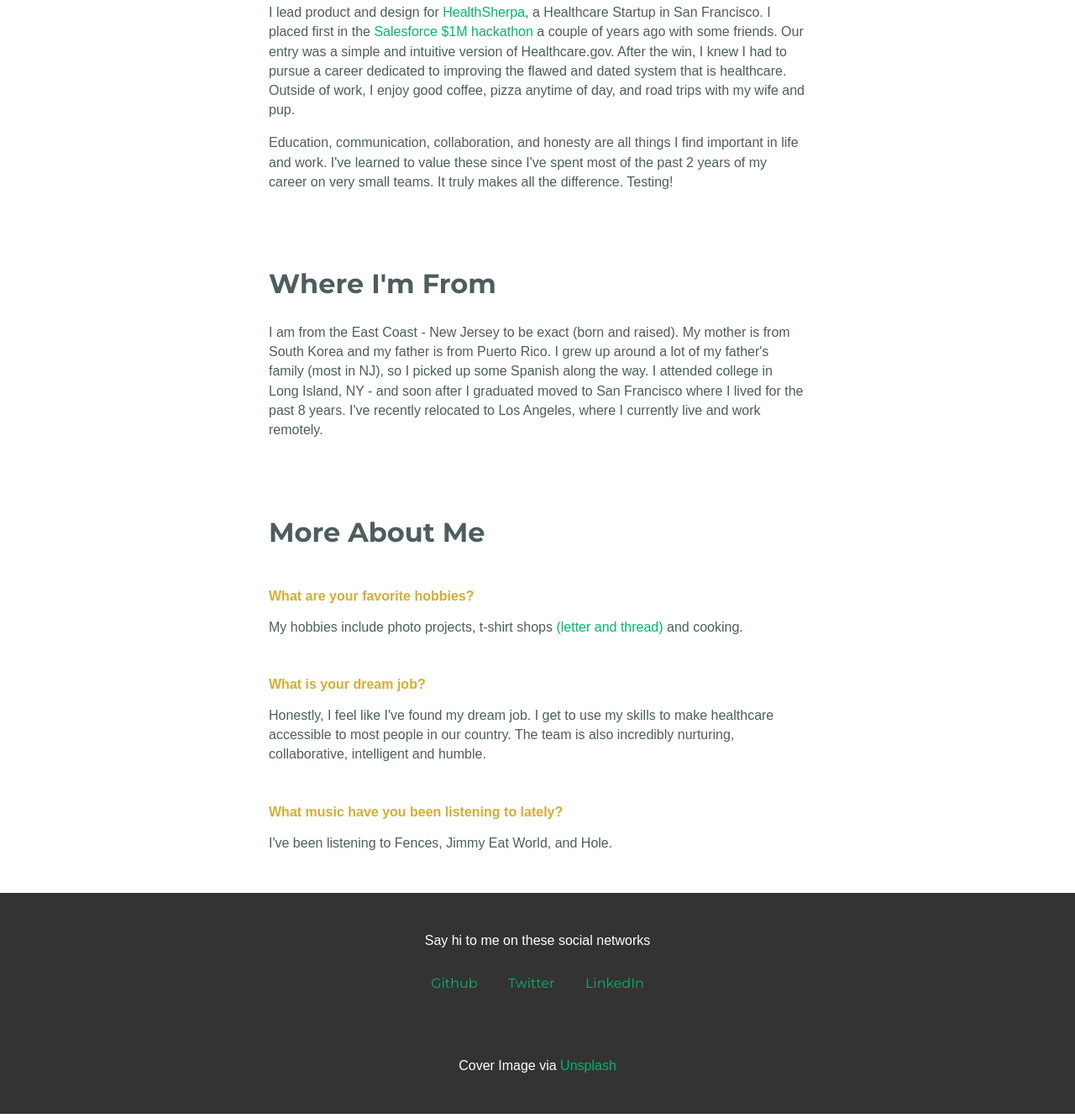
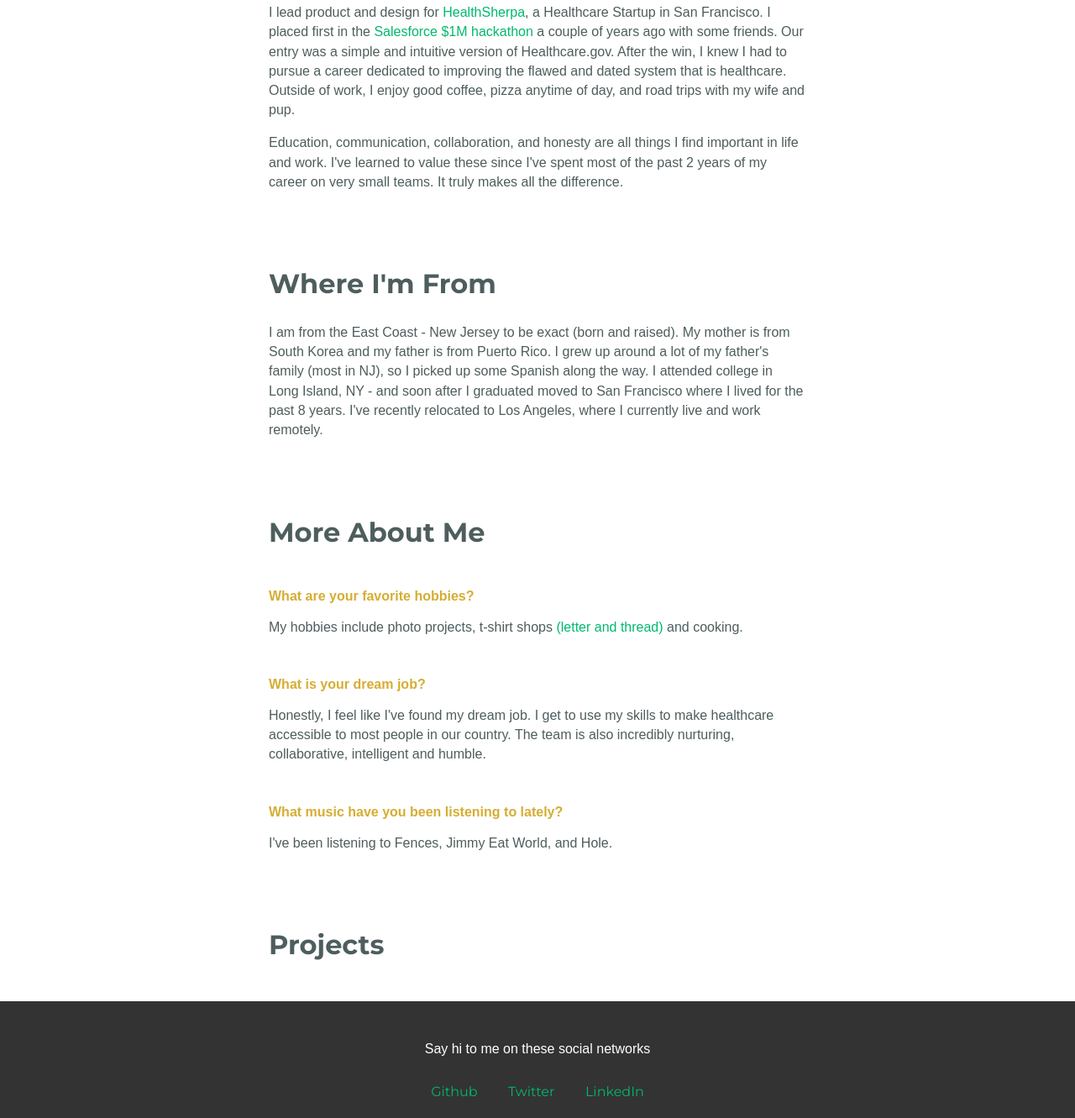
Before and after one commit to catperez81/cat-perez-portfolio, a plain HTML site: page index.html in a window 1280 px wide. Shown: the part 589-1920 px from the top of the page at 84% size. Drawn offline with Linux system fonts and the light colour scheme.

Commit message:
add project section

```diff
--- a/index.html
+++ b/index.html
@@ -18,7 +18,7 @@
     <h1 class=section-header>Introduction</h1>
       <p class=section-content> I lead product and design for <a href="https://www.healthsherpa.com/" target="_blank">HealthSherpa</a>, a Healthcare Startup in San Francisco. I placed first in the <a href="http://upstart.bizjournals.com/news/wire/2013/12/04/controversial-salesforce-hackathon.html?page=all2013" target="_blank">  Salesforce $1M hackathon </a> a couple of years ago with some friends.  Our entry was a simple and intuitive version of Healthcare.gov. After the win, I knew I had to pursue a career dedicated to improving the flawed and dated system that is healthcare. Outside of work, I enjoy good coffee, pizza anytime of day, and road trips with my wife and pup. </p>
 
-      <p class=section-content> Education, communication, collaboration, and honesty are all things I find important in life and work. I've learned to value these since I've spent most of the past 2 years of my career on very small teams. It truly makes all the difference. Testing!</p>
+      <p class=section-content> Education, communication, collaboration, and honesty are all things I find important in life and work. I've learned to value these since I've spent most of the past 2 years of my career on very small teams. It truly makes all the difference.</p>
 
 </section>
 
@@ -41,6 +41,11 @@
 
 </section>
 
+<section>
+<h1 class=section-header>Projects</h1>
+</section>
+
+
 </body>
 
 <footer class="site-footer">
```
